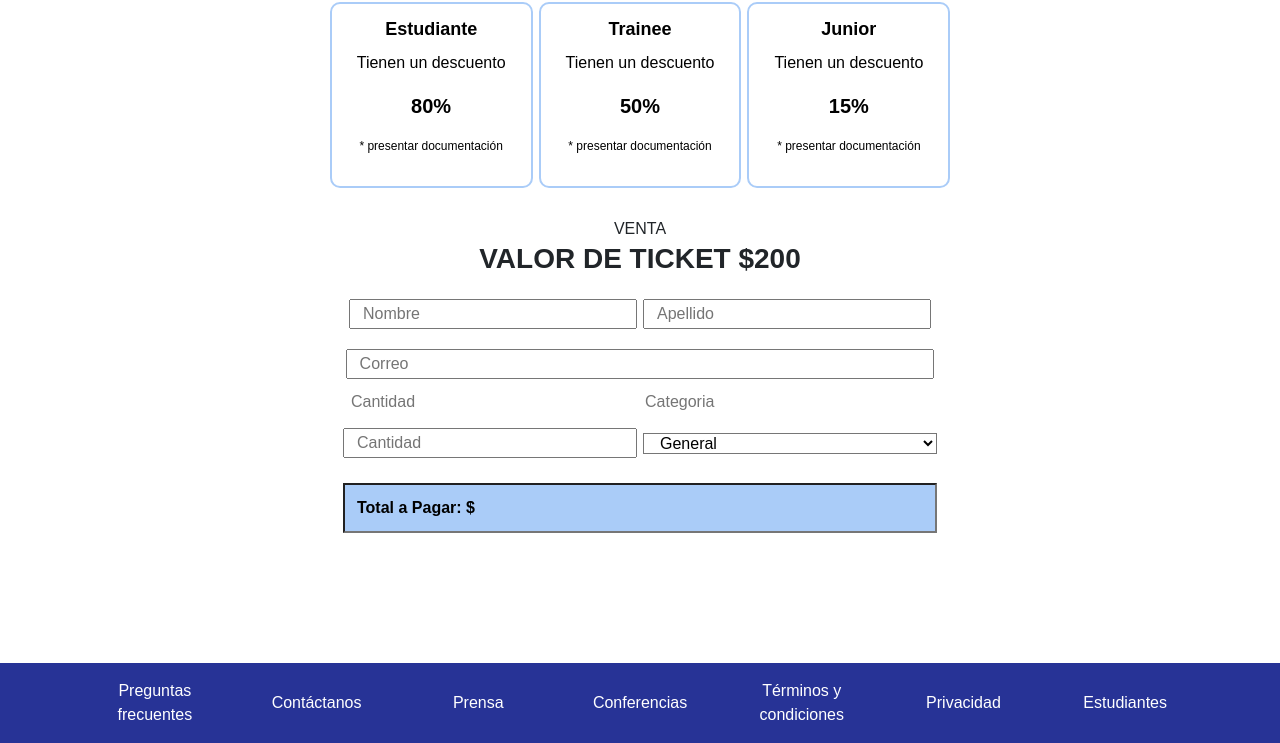
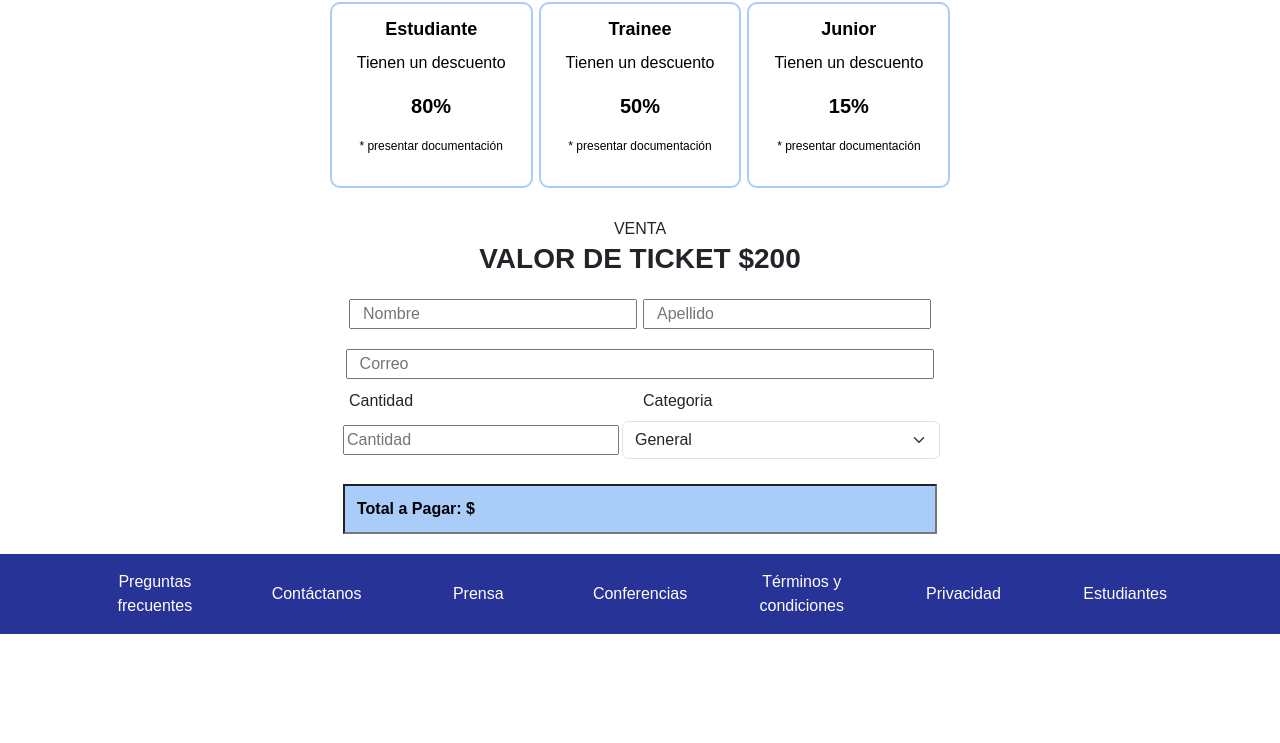
Before and after one commit to MarcelaGonzalezz/Los_5_magnificos, a plain HTML site: page index.html in a window 1280 px wide. Shown: the part 57-800 px from the top of the page. Drawn offline with nearby package versions, Linux system fonts and the light colour scheme.

Commit message:
footer y centro form

```diff
--- a/assets/css/estilo.css
+++ b/assets/css/estilo.css
@@ -13,10 +13,4 @@ body{
 footer{
     background-color: #273396;
     color: white;
-    display: flex;
-    align-items: center;
-    justify-content: center;
-    position: fixed;
-    bottom: 0;
-    width: 100%;
 }
--- a/assets/css/style-tickets.css
+++ b/assets/css/style-tickets.css
@@ -77,8 +77,7 @@
     /* Aumenta el ancho de la casilla de correo electrónico */
 }
 
-.titulo-casillas input {
-    border: none; /* Elimina el borde */
+.titulo-casillas label{
     width: 48%;
     margin: 0 3px;
     margin-bottom: -12px;
@@ -86,17 +85,17 @@
 }
 
 .cantidad-categoria input {
-    width: 49%;
+    /*width: 49%;
     margin: 0 3px;
     padding-left: 12px;
-    margin-top: -15px;
+    margin-top: -15px;*/
 }
 
 .cantidad-categoria select {
-    width: 49%;
+   /* width: 49%;
     margin: 0 3px;
     padding-left: 12px;
-    margin-top: -15px;
+    margin-top: -15px;*/
     background-color: white;
 }
 
--- a/index.html
+++ b/index.html
@@ -102,18 +102,18 @@
           <input type="text" id="apellido" class="input-padron" required placeholder="Apellido">
         </div>
 
-        <div class="text-center">
+        <div class="text-center col-12">
           <input type="email" id="correoelectronico" class="input-padron" required placeholder="Correo">
         </div>
 
         <div class="titulo-casillas col-6">
-          <input type="text" id="cantidad" class="input-padron" required placeholder="Cantidad">
-          <input type="text" id="categoria" class="input-padron" required placeholder="Categoria">
+          <label type="text" id="cantidad" class="input-padron" required placeholder="Cantidad">Cantidad</label>
+          <label type="text" id="categoria" class="input-padron" required placeholder="Categoria">Categoria</label>
         </div>
 
-        <div class="cantidad-categoria col-6">
-          <input type="text" id="cantidad" class="input-padron" required placeholder="Cantidad">
-          <select id="categoria" class="input-padron" required>
+        <div class="cantidad-categoria col-6 pt-0">
+          <input type="number" min="1" max="5" id="cantidad" class="input-padron col" required placeholder="Cantidad">
+          <select id="categoria" class="input-padron form-select col" required>
             <option value="General">General</option>
             <option value="Estudiante">Estudiante</option>
             <option value="Trainee">Trainee</option>
@@ -131,7 +131,7 @@
   </main>
 
   <!--footer--------------------------------------------------------------------------------------------->
-  <footer class="navbar-fixed-bottom">
+  <footer>
     <div class="container text-center p-3">
       <div class="row">
         <div class="col m-auto">
```
